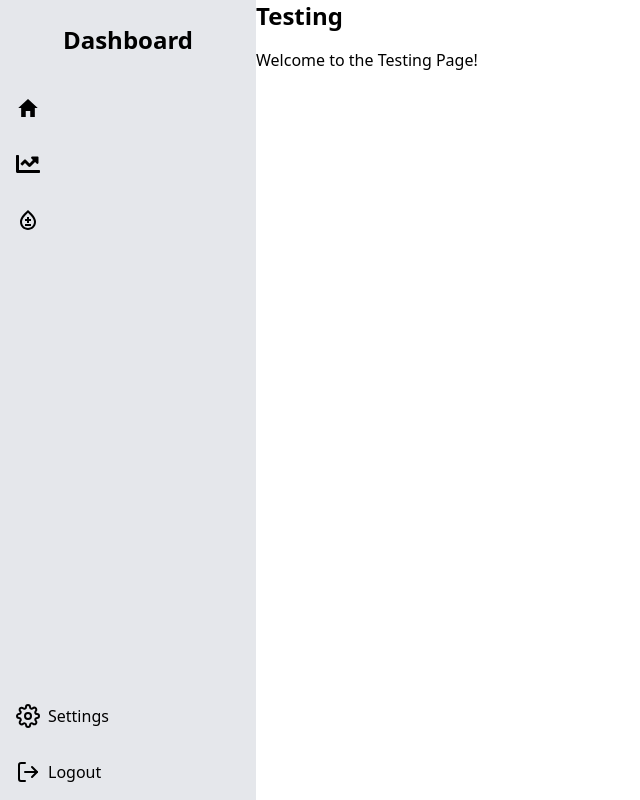
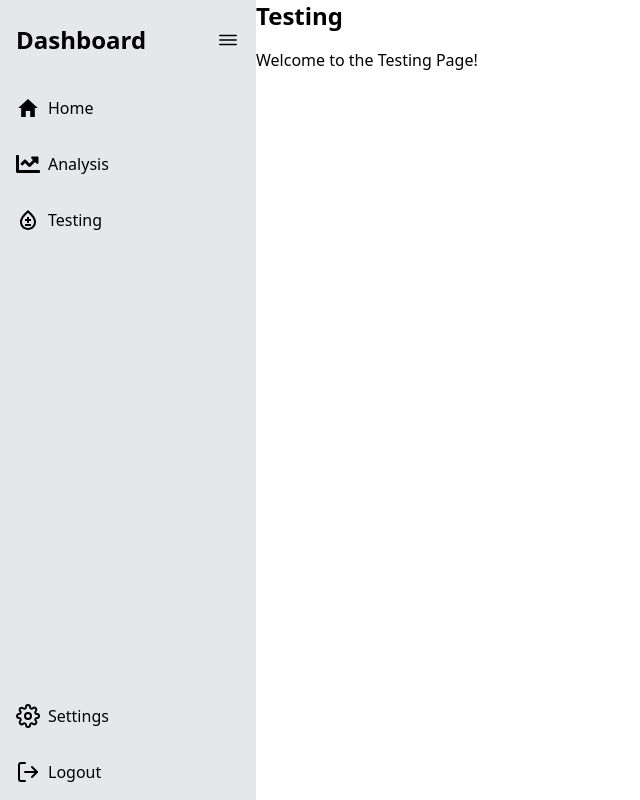
Before and after one commit to karan-panda/Diabetes-Decoded-gdsc, a Next.js app: page /testing in a window 1280 px wide. Shown: the whole page, without its empty margins (0-640 px from the left). Built offline with nearby package versions, Linux system fonts and the light colour scheme.

Commit message:
Collapsable menu

```diff
--- a/components/sidenav.js
+++ b/components/sidenav.js
@@ -1,29 +1,30 @@
+import { useState } from 'react';
 import Link from 'next/link';
 import { useRouter } from 'next/router';
-import { IoMdHome } from "react-icons/io";
+import { IoMdHome, IoIosMenu } from "react-icons/io";
 import { FaChartLine } from "react-icons/fa";
 import { MdOutlineBloodtype } from "react-icons/md";
 import { FiLogOut, FiSettings } from "react-icons/fi";
 
-
 const SideNav = () => {
   const router = useRouter();
+  const [collapsed, setCollapsed] = useState(false);
 
   const navItems = [
     {
       href: '/dashboard',
-      title: 'Dashboard',
-      icon: <IoMdHome className="text-2xl" />, // Increase icon size
+      title: 'Home',
+      icon: <IoMdHome className="text-2xl" />,
     },
     {
       href: 'analysis',
       title: 'Analysis',
-      icon: <FaChartLine className="text-2xl" />, // Increase icon size
+      icon: <FaChartLine className="text-2xl" />,
     },
     {
       href: 'testing',
       title: 'Testing',
-      icon: <MdOutlineBloodtype className="text-2xl" />, // Increase icon size
+      icon: <MdOutlineBloodtype className="text-2xl" />,
     },
   ];
 
@@ -32,26 +33,26 @@ const SideNav = () => {
   };
 
   const handleLogout = () => {
-    // Handle logout logic here
     console.log('Logging out...');
   };
 
   const handleSettings = () => {
-    // Handle settings logic here
     console.log('Going to settings...');
   };
 
   return (
-    <nav className="bg-gray-200 text-black w-64 h-screen relative items-center">
-      <div className="flex justify-center items-center h-20">
-        <h1 className="text-2xl font-bold">Dashboard</h1>
+    <nav className={`bg-gray-200 text-black transition-all duration-500 ease-in-out ${collapsed ? 'w-20' : 'w-64'} h-screen relative items-center`}>
+      <div className="flex justify-between items-center h-20 px-4">
+        <h1 className={`${collapsed ? 'hidden' : 'block'} text-2xl font-bold`}>Dashboard</h1>
+        <IoIosMenu className="text-2xl cursor-pointer" onClick={() => setCollapsed(!collapsed)} />
       </div>
       <ul>
         {navItems.map(({ href, title, icon }) => (
-          <li key={title} className={`p-4 hover:bg-rose-900 hover:text-white ${router.pathname === href ? 'font-bold' : ''}`} onClick={() => handleNavigation(href)}>
+          <li key={title} className={`flex space-x-2 p-4 hover:bg-rose-900 hover:text-white ${router.pathname === href ? 'font-bold' : ''}`} onClick={() => handleNavigation(href)}>
             <div className="flex items-center space-x-2">
               {icon}
             </div>
+            <div className={`${collapsed ? 'hidden' : 'block'}`}>{title}</div>
           </li>
         ))}
       </ul>
@@ -59,14 +60,14 @@ const SideNav = () => {
       <ul className="absolute bottom-0 left-0 right-0">
         <li className="p-4 hover:bg-rose-900 hover:text-white" onClick={handleSettings}>
           <div className="flex items-center space-x-2">
-            <FiSettings className="text-2xl" /> {/* Increase icon size */}
-            <Link href="/settings">Settings</Link>
+            <FiSettings className="text-2xl" />
+            <Link href="/settings"><span className={`${collapsed ? 'hidden' : 'block'}`}>Settings</span></Link>
           </div>
         </li>
         <li className="p-4 hover:bg-rose-900 hover:text-white" onClick={handleLogout}>
           <div className="flex items-center space-x-2">
-            <FiLogOut className="text-2xl" /> {/* Increase icon size */}
-            <span>Logout</span>
+            <FiLogOut className="text-2xl" />
+            <span className={`${collapsed ? 'hidden' : 'block'}`}>Logout</span>
           </div>
         </li>
       </ul>
```
